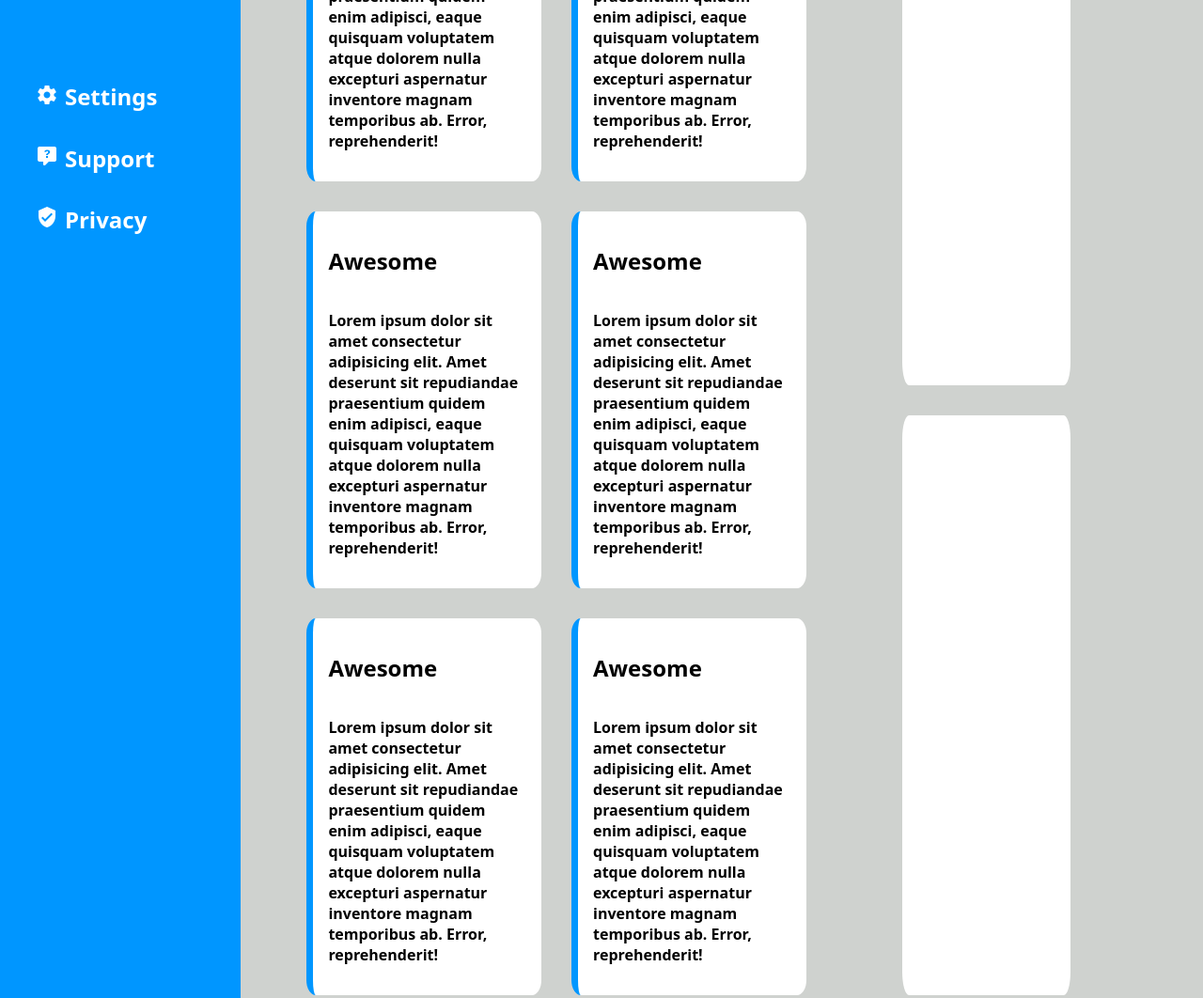
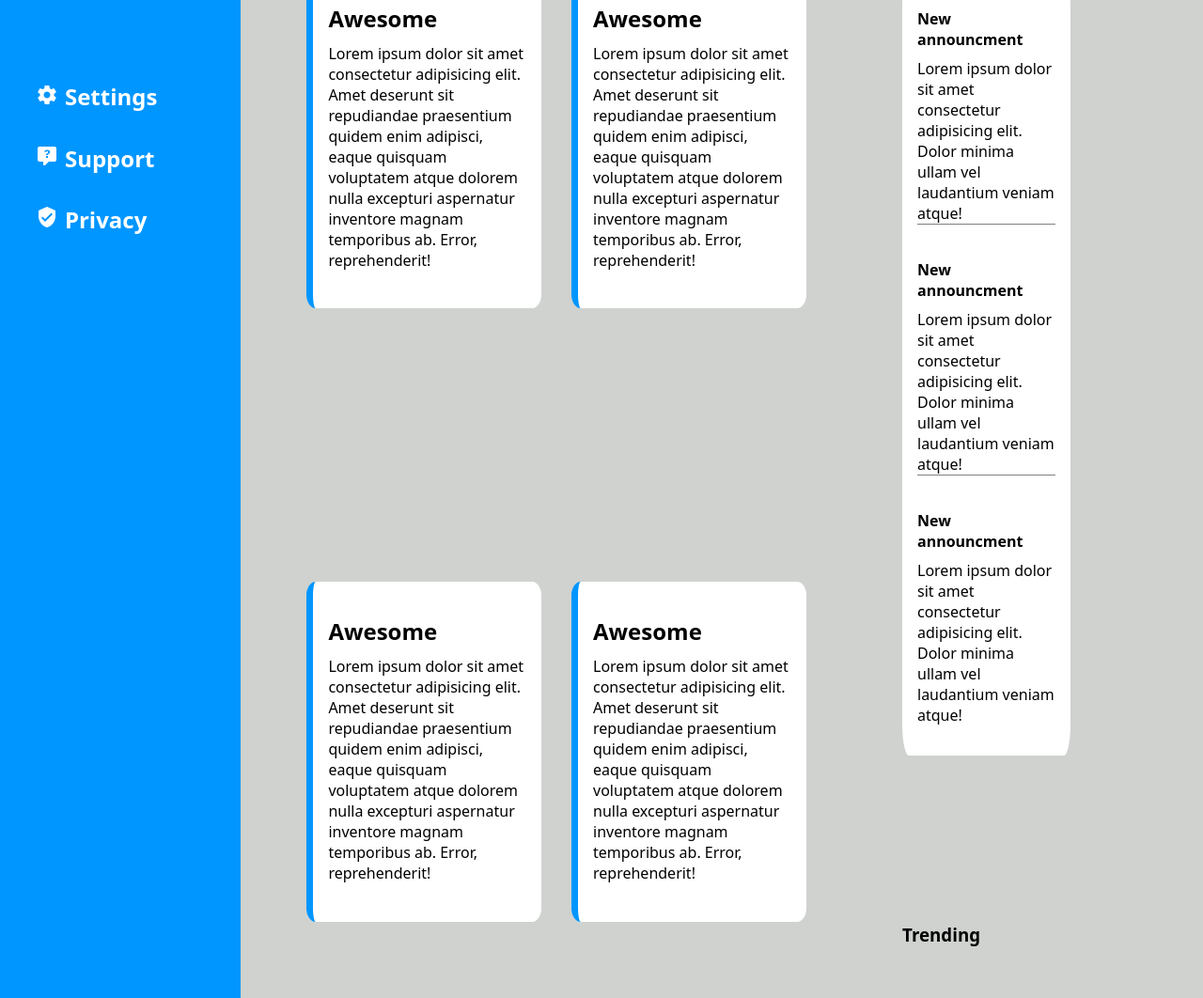
Before and after one commit to ReneSzz/grid_test, a plain HTML site: page index.html in a window 1280 px wide. Shown: the part 581-1643 px from the top of the page at 94% size. Drawn offline with Linux system fonts and the light colour scheme.

Commit message:
announcements section finished

```diff
--- a/index.html
+++ b/index.html
@@ -85,8 +85,16 @@
                 eaque quisquam voluptatem atque dolorem nulla excepturi aspernatur inventore magnam temporibus ab. Error, reprehenderit!</p>
         </div>
 
-
-        <div class="card announcements"></div>
+        <h3 class="announcementsTitle">Announcements</h3>
+        <div class="card announcements">
+            <h4>New announcment</h4>
+            <p class="announcmentContent">Lorem ipsum dolor sit amet consectetur adipisicing elit. Dolor minima ullam vel laudantium veniam atque!</p>
+            <h4>New announcment</h4>
+            <p class="announcmentContent">Lorem ipsum dolor sit amet consectetur adipisicing elit. Dolor minima ullam vel laudantium veniam atque!</p>
+            <h4>New announcment</h4>
+            <p class="announcmentContent">Lorem ipsum dolor sit amet consectetur adipisicing elit. Dolor minima ullam vel laudantium veniam atque!</p>
+        </div>
+        <h3 class="trendingTitle"> Trending</h3>
         <div class="card trending"></div>
         </div>
 
--- a/style.css
+++ b/style.css
@@ -6,7 +6,7 @@
 user-select: none;
 }
 p{
-  font-weight: 700;
+  font-weight: 400;
 }
 input:focus {
 
@@ -217,49 +217,84 @@ margin-right: 3rem;
     border-bottom: none;
     border-radius: 4%;
     padding: 1rem;
+    margin-bottom: -20%;
+    margin-top: -7%;
 
   }
 
   .card:hover {
     cursor: pointer;
   }
+
+  .card > h2 {
+    margin-bottom: -3%;
+  }
   .card1{
 
-    grid-area: 2 / 2 / span 4 / span 4;
+    grid-area: 2 / 2 / span 2 / span 4;
 
 
   }
 
   .card2 {
-    grid-area: 2 / 6 / span 4 / span 4;
+    grid-area: 2 / 6 / span 2 / span 4;
 
   }
 
 
   .card3 {
-    grid-area: 6 / 2 / span 4 / span 4;
+    grid-area: 6 / 2 / span 2 / span 4;
   }
 
   .card4 {
-    grid-area: 6 / 6/ span 4 / span 4;
+    grid-area: 6 / 6/ span 2 / span 4;
   }
 
   .card5 {
 
-    grid-area: 10 / 2 / span 4 / span 4;
+    grid-area: 10 / 2 / span 2 / span 4;
   }
 
   .card6 {
-    grid-area: 10 / 6 / span 4 / span 4;
+    grid-area: 10 / 6 / span 2 / span 4;
   }
 
+ .announcementsTitle {
+  grid-area: 1 / 11 / span 6 / span 3;
+  margin-top:7%;
+
+  margin-left: 1%;
+ }
   .announcements{
+
     border-left: none;
-    grid-area: 2 / 11 / span 6 / span 3;
+    grid-area: 2 / 11 / span 5/ span 3;
   }
 
+  .announcmentContent {
+    /* padding-bottom: 4%; */
+    border: 1px inset gray;
+    border-top: none;
+    border-left: none;
+    border-right: none;
+
+  }
+  .announcements > h4 {
+    /* margin-top: -2%; */
+    margin-bottom: -5%;
+
+  }
+  .announcements :last-child {
+    border-style: none;
+  }
+
+  .trendingTitle {
+    grid-area: 8 / 11 / span 6 / span 3;
+
+  }
   .trending {
     border-left: none;
     border-left: none;
-    grid-area: 8 / 11 / span 6 / span 3;
+    grid-area: 9 / 11 / span 3 / span 3;
+
   }
```
